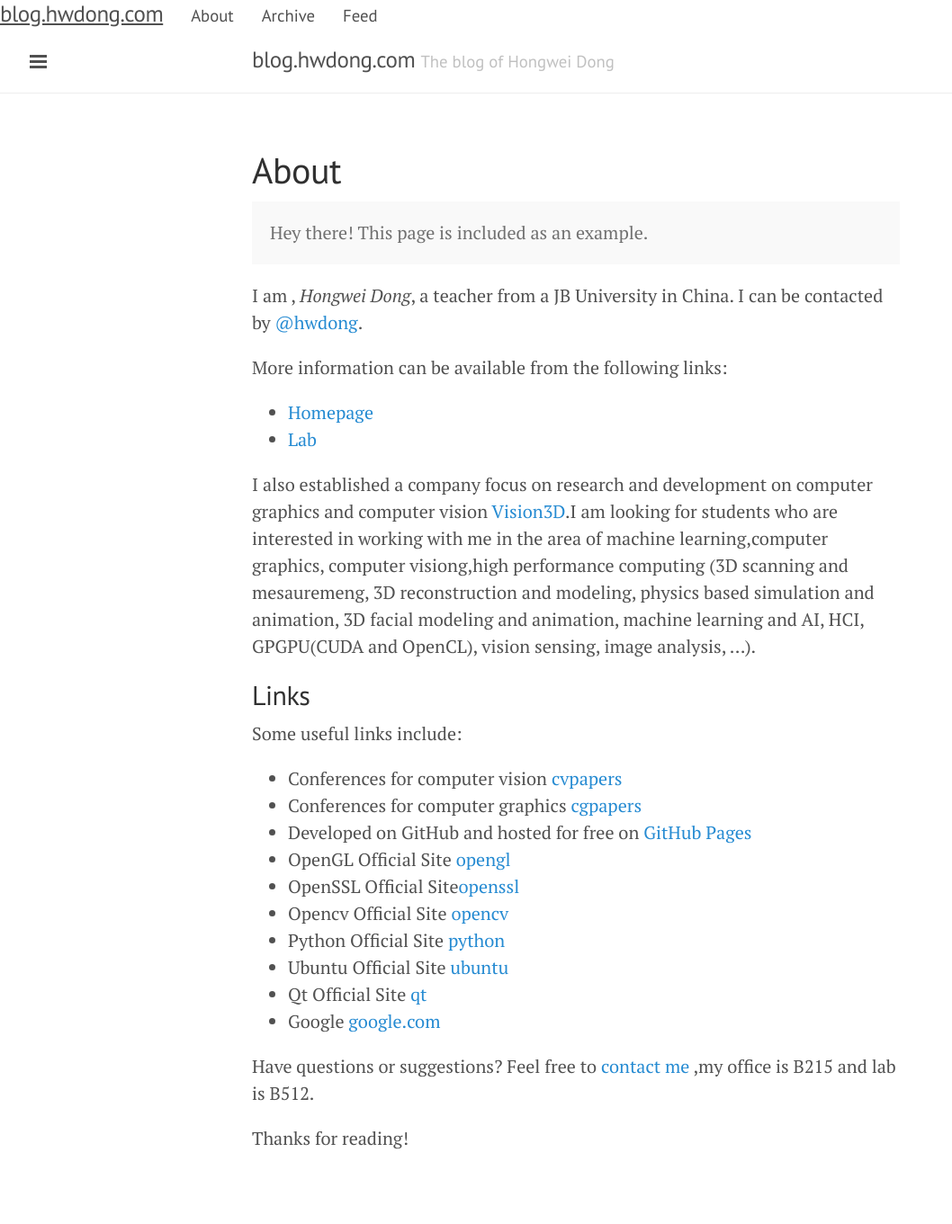
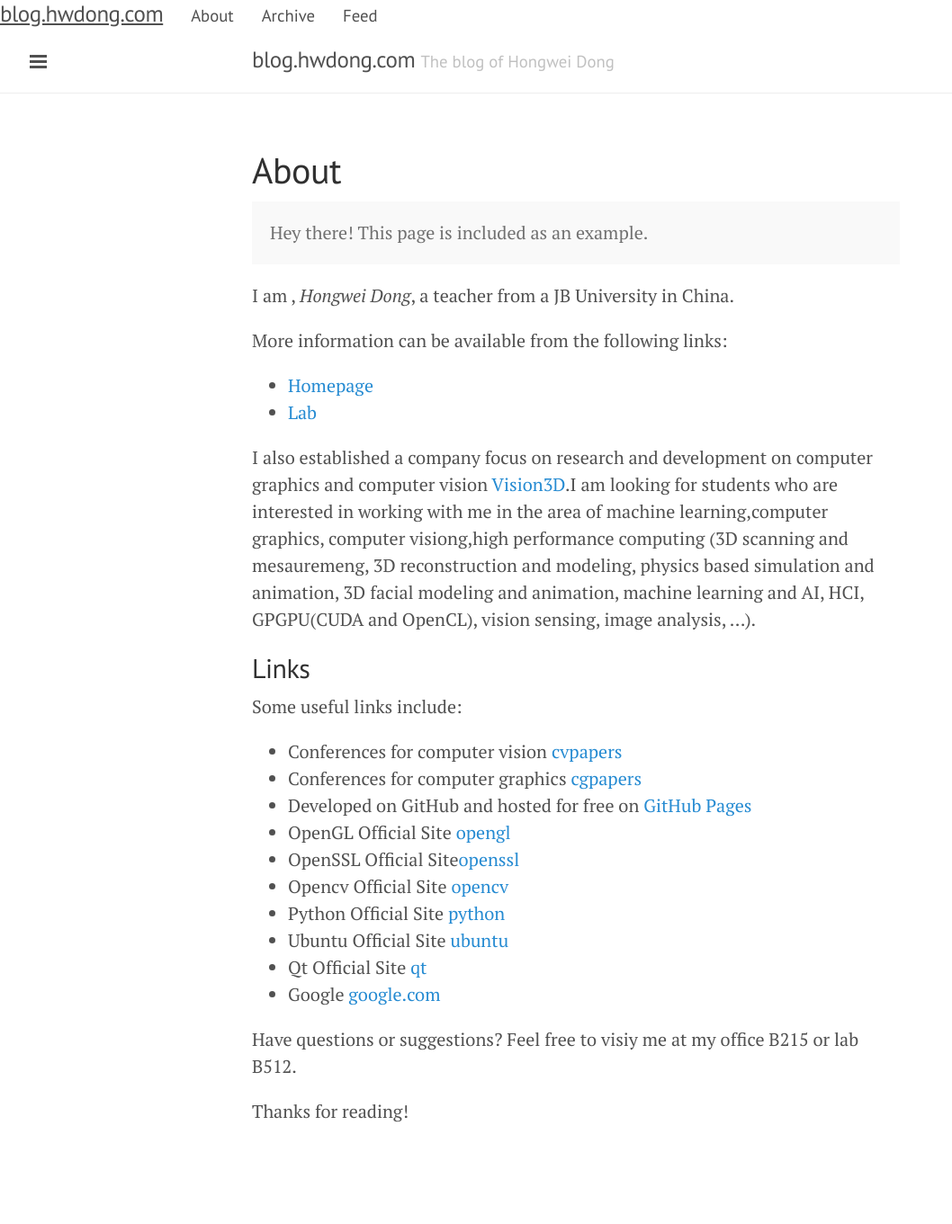
Before and after one commit to hwdong/hwdong-old.github.io, a Jekyll site: the page built from about.md, in a window 1280 px wide. Shown: the whole page at 90% size, without its empty margins (0-1058 px from the left). Built offline with Jekyll 4.4.1, drawn with Linux system fonts in a browser that asks for light colours; Markdown is read by kramdown in place of the engine named in the settings; after the commit the page ends 1331 px from its top, so only the background shows below that.

Commit message:
Updated about.md

```diff
--- a/about.md
+++ b/about.md
@@ -8,7 +8,7 @@ published: true
   Hey there! This page is included as an example.
 </p>
 
-I am , *Hongwei Dong*, a teacher from a JB University in China. I can be contacted by [@hwdong](https://hwdong.com).
+I am , *Hongwei Dong*, a teacher from a JB University in China.
 
 More information can be available from the following links:
 
@@ -32,6 +32,6 @@ Some useful links include:
 * Qt Official Site [qt](http://qt-project.org/)
 * Google [google.com](http://www.google.com/)
 
-Have questions or suggestions? Feel free to [contact me](hwdong@gmail.com) ,my office is B215 and lab is B512.
+Have questions or suggestions? Feel free to visiy me at my office B215 or lab B512.
 
 Thanks for reading!
```
